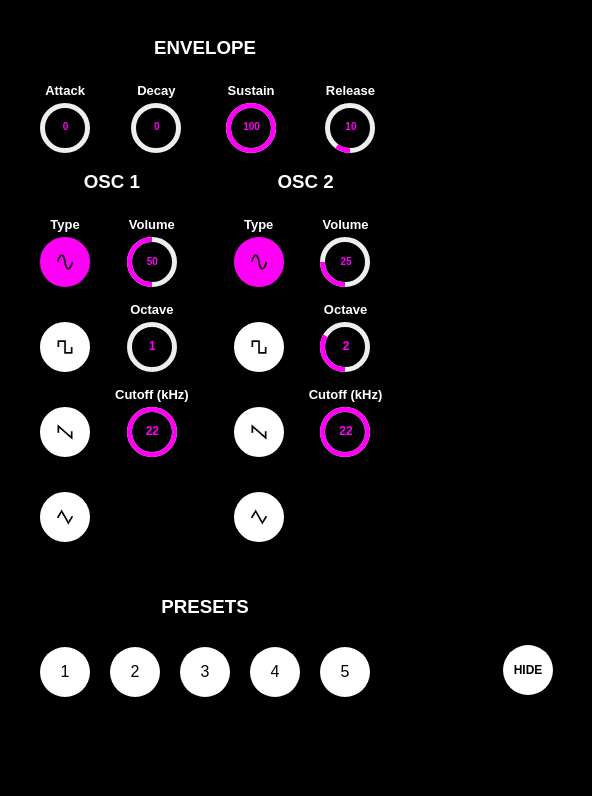
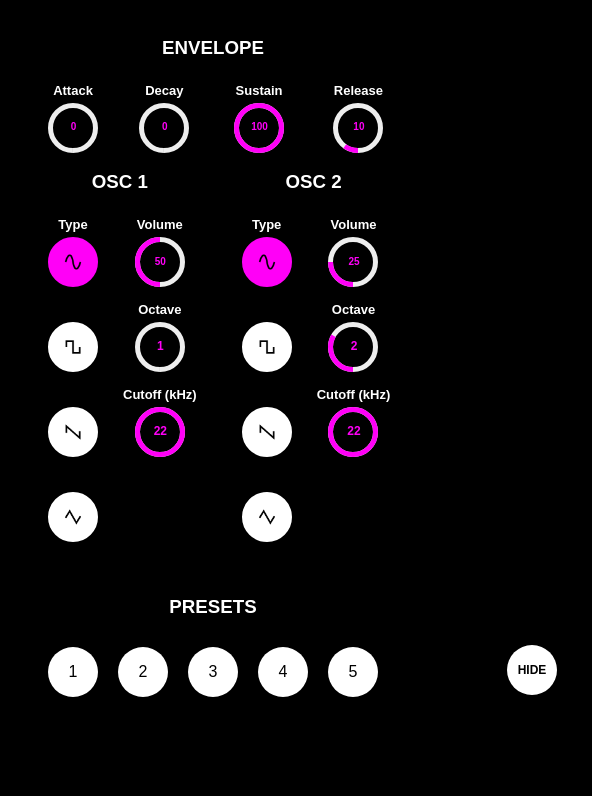
Before and after one commit to joetessy/synthviz, a plain HTML site: page index.html in a window 1280 px wide. Shown: the top 796 px of the page, 0-592 px from the left. Drawn offline with nearby package versions, Linux system fonts and the light colour scheme.

Commit message:
style update

```diff
--- a/stylesheets/styles.css
+++ b/stylesheets/styles.css
@@ -7,10 +7,13 @@
 }
 
 body {
-  margin-left: 30px;
   background-color: black;
   color: #ff00f7;
   font-family: sans-serif
+}
+
+body > div {
+  margin-left: 30px;
 }
 
 a {
```
